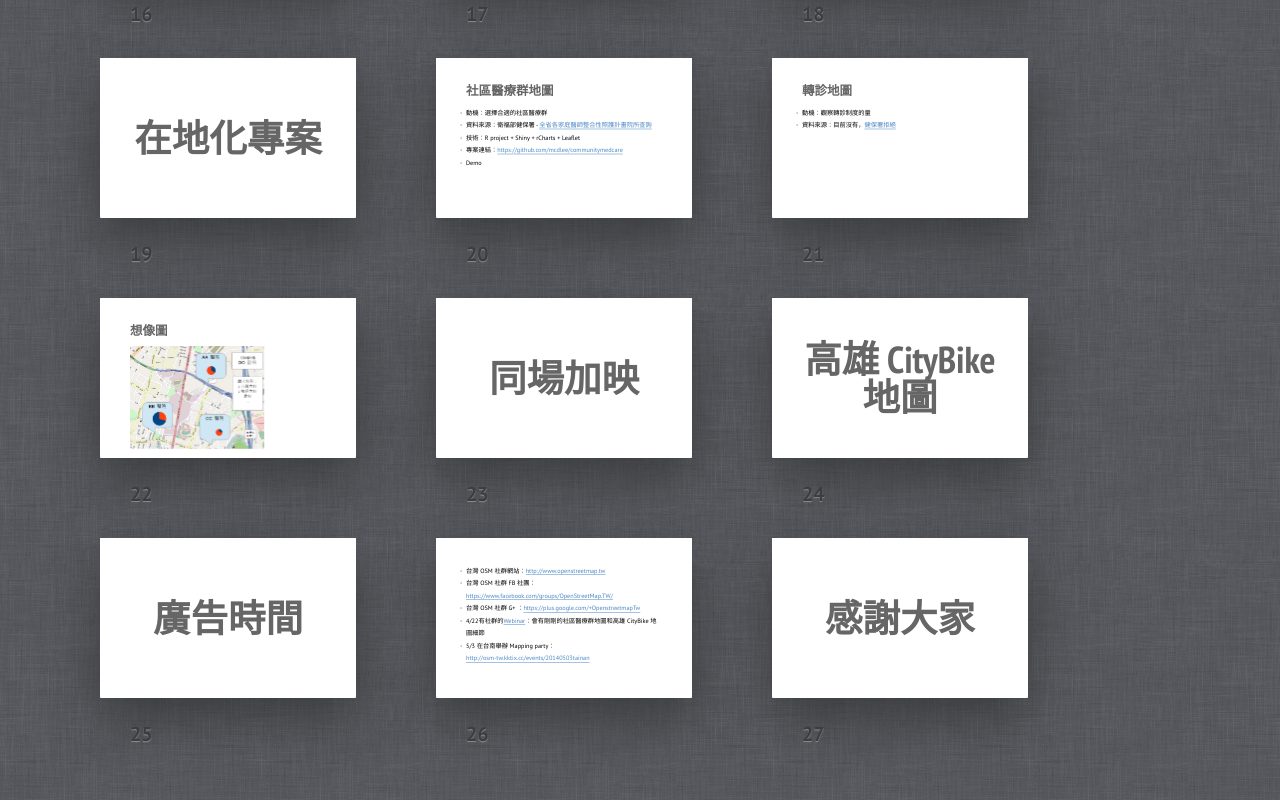
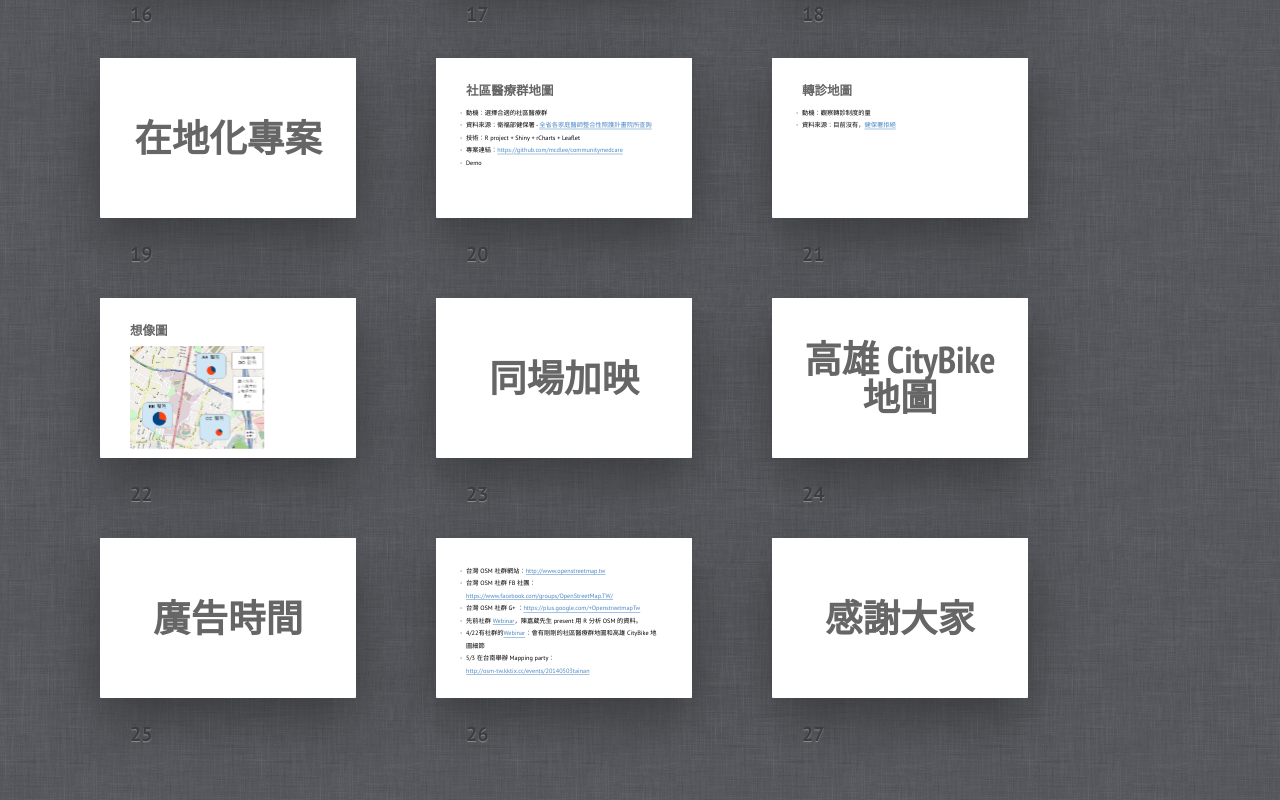
Before and after one commit to mcdlee/20140418_CfH, a plain HTML site: page index.html in a window 1280 px wide. Shown: the part 1612-2412 px from the top of the page. Drawn offline with Linux system fonts and the light colour scheme; a script that the page names is missing.

Commit message:
add Jiawei's webinar

```diff
--- a/index.html
+++ b/index.html
@@ -275,6 +275,7 @@
 		<li>台灣 OSM 社群網站：<a href="http://www.openstreetmap.tw">http://www.openstreetmap.tw</a></li>
 		<li>台灣 OSM 社群 FB 社團：<br /><a href="https://www.facebook.com/groups/OpenStreetMap.TW/">https://www.facebook.com/groups/OpenStreetMap.TW/</a></li>
 		<li>台灣 OSM 社群 G+ ：<a href="https://plus.google.com/+OpenstreetmapTw">https://plus.google.com/+OpenstreetmapTw</a></li>
+		<li>先前社群 <a href="http://www.youtube.com/watch?v=ya2WeQ-P5fE">Webinar</a>，陳嘉葳先生 present 用 R 分析 OSM 的資料。</li>
 		<li>4/22有社群的<a href="https://plus.google.com/events/chgc6ag7h6i1gh2jtnerb1h8r0s">Webinar</a>：會有剛剛的社區醫療群地圖和高雄 CityBike 地圖細節</li>
 		<li>5/3 在台南舉辦 Mapping party：<br /><a href="http://osm-tw.kktix.cc/events/20140503tainan">http://osm-tw.kktix.cc/events/20140503tainan</a></li></ul>
 	</div></section>
```
